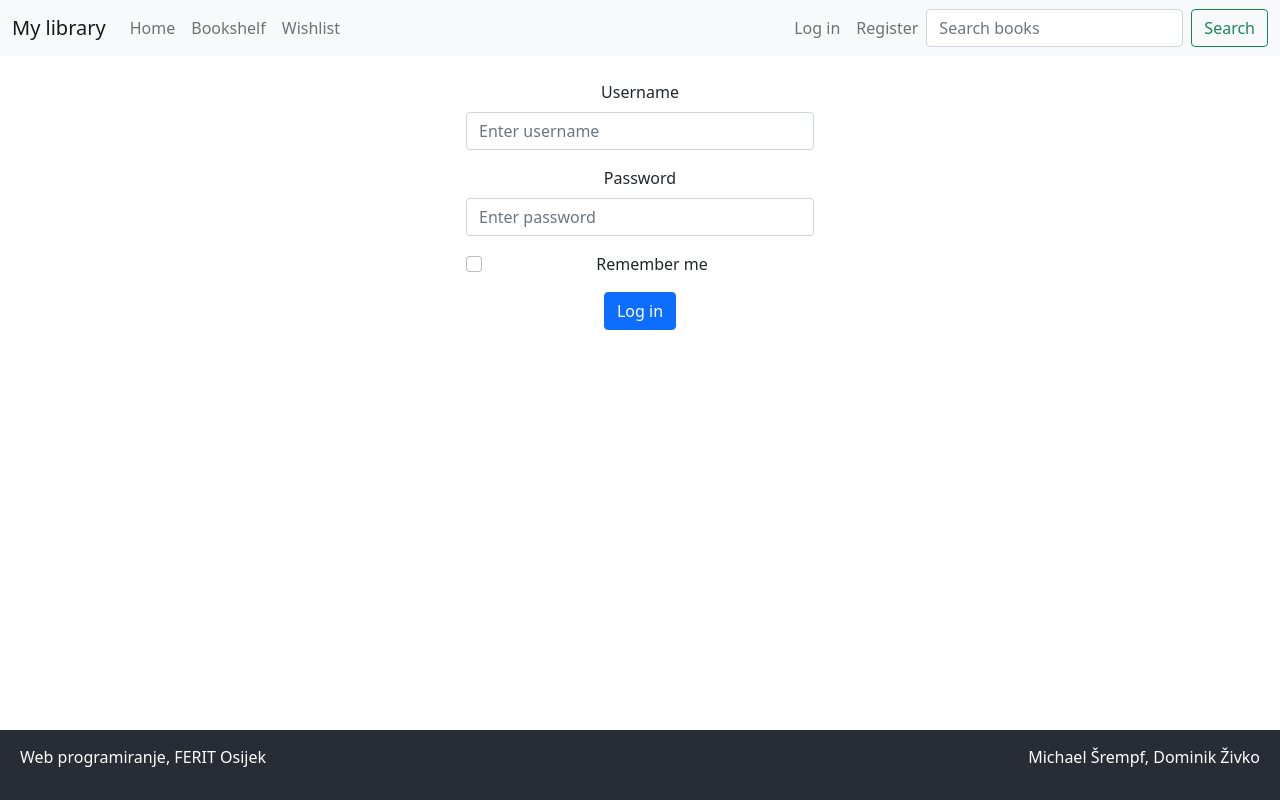
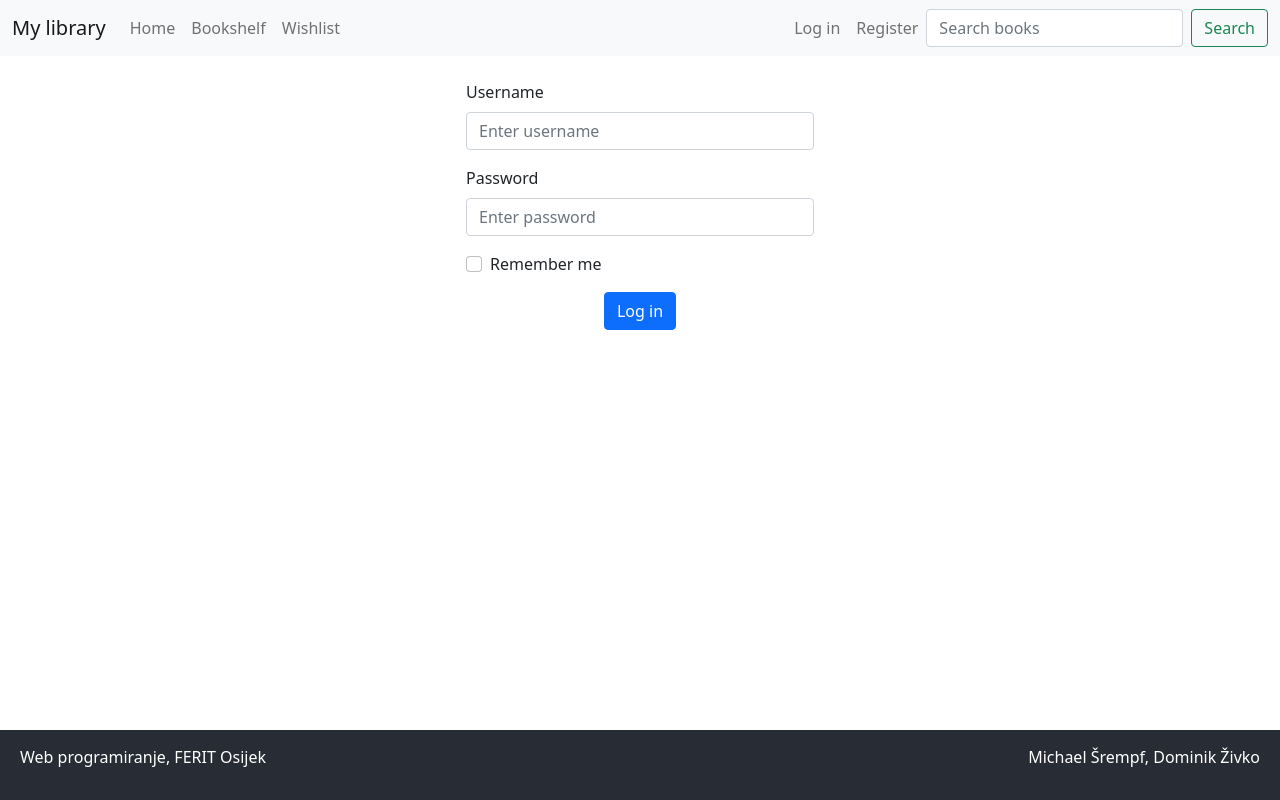
Before and after one commit to Altline/RMA_library, a React (Create React App) app in the folder client/: page /login in a window 1280 px wide. Built offline with nearby package versions, Linux system fonts and the light colour scheme.

Commit message:
Add missing style class

```diff
--- a/client/src/App.css
+++ b/client/src/App.css
@@ -15,3 +15,7 @@ footer {
   justify-content: space-between;
   padding: 15px 20px;
 }
+
+.text-align-start {
+  text-align: start;
+}
```
